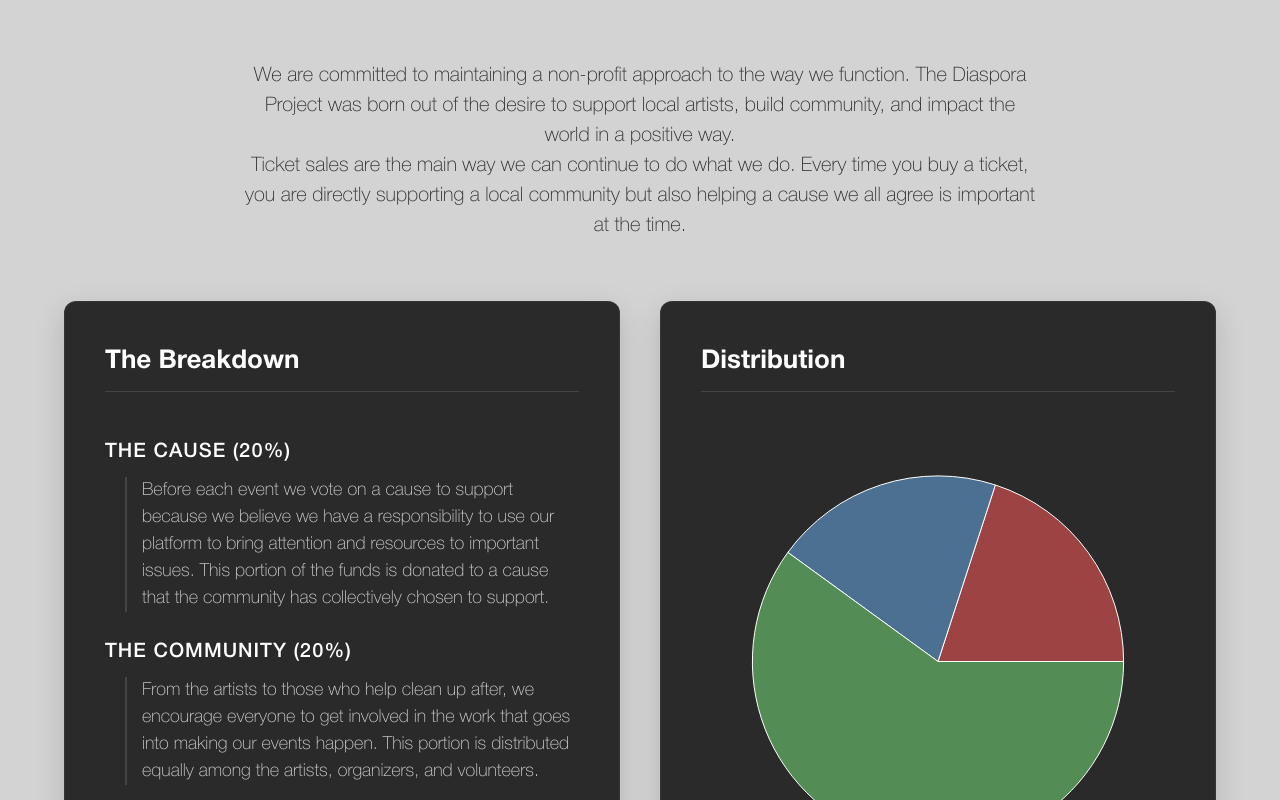
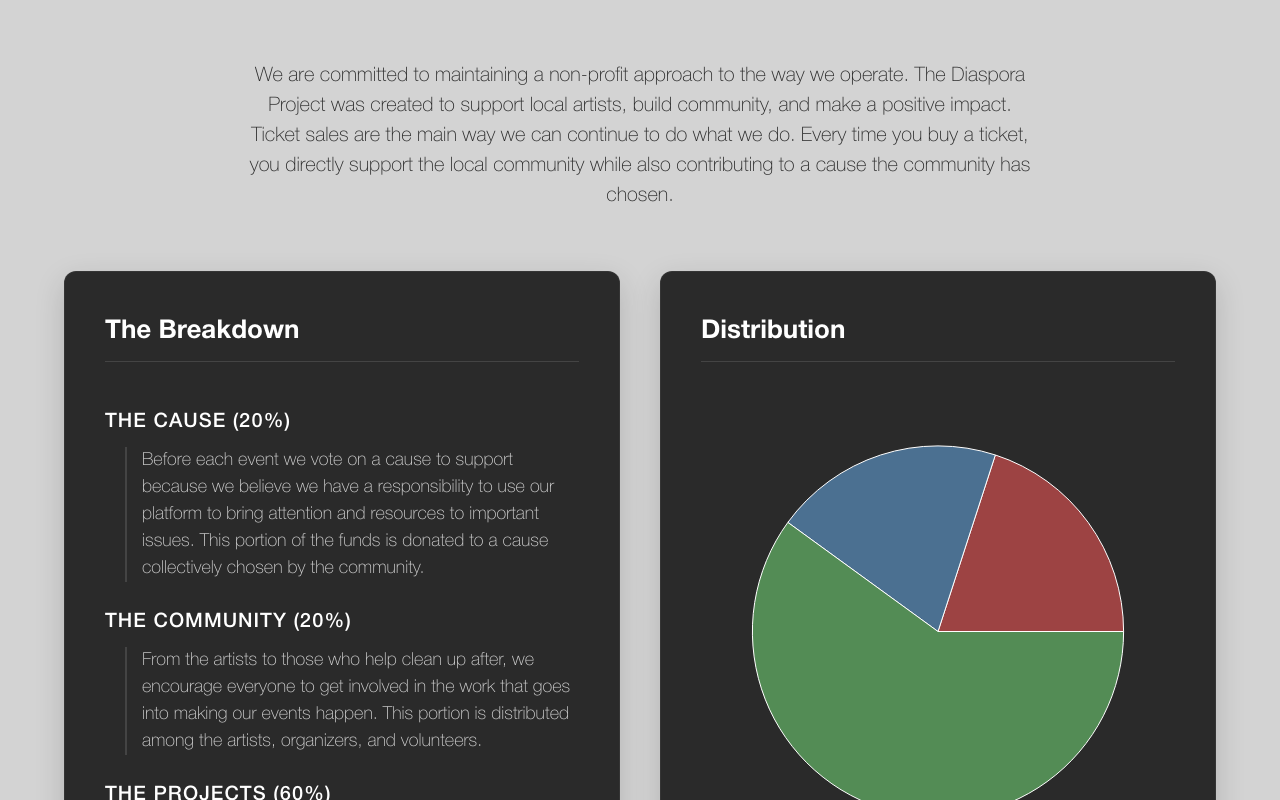
Before and after one commit to Antonioreyes8/warehouse-project, a Next.js app: page /financial in a window 1280 px wide. Shown: the part 380-1180 px from the top of the page. Built offline with nearby package versions, Linux system fonts and the light colour scheme.

Commit message:
financials section

```diff
--- a/app/financial/financialSection.tsx
+++ b/app/financial/financialSection.tsx
@@ -32,20 +32,18 @@
 				<div className="financials_introText">
 					<p className="financials_text">
 						We are committed to maintaining a non-profit approach to the way we
-                        function. The Diaspora Project was born out of the desire to
-                        support local artists, build community, and impact the world in a
-                        positive way.
+						operate. The Diaspora Project was created to support local artists,
+						build community, and make a positive impact.
 					</p>
 					<p className="financials_text">
 						Ticket sales are the main way we can continue to do what we do.
-                        Every time you buy a ticket, you are directly supporting a local
-                        community but also helping a cause we all agree is important at
-                        the time.
+						Every time you buy a ticket, you directly support the local
+						community while also contributing to a cause the community has
+						chosen.
 					</p>
 				</div>
 
 				<div className="financials_bentoGrid">
-
 					{/* Left Box: The Breakdown details */}
 					<div className="financials_articleBox">
 						<h3 className="financials_articleHeader">The Breakdown</h3>
@@ -53,17 +51,17 @@
 						<h4 className="financials_subHeader">The Cause (20%)</h4>
 						<p className="financials_text financials_indented">
 							Before each event we vote on a cause to support because we believe
-                            we have a responsibility to use our platform to bring attention and
-                            resources to important issues. This portion of the funds is donated
-                            to a cause that the community has collectively chosen to support.
+							we have a responsibility to use our platform to bring attention
+							and resources to important issues. This portion of the funds is
+							donated to a cause collectively chosen by the community.
 						</p>
 
 						<h4 className="financials_subHeader">The Community (20%)</h4>
 						<p className="financials_text financials_indented">
 							From the artists to those who help clean up after, we encourage
 							everyone to get involved in the work that goes into making our
-                            events happen. This portion is distributed equally among the
-                            artists, organizers, and volunteers.
+							events happen. This portion is distributed among the artists,
+							organizers, and volunteers.
 						</p>
 
 						<h4 className="financials_subHeader">The Projects (60%)</h4>
@@ -127,7 +125,6 @@
 							</ResponsiveContainer>
 						</div>
 					</div>
-
 				</div>
 			</div>
 		</section>
```
Lines whose indentation alone changed are shown as unchanged.
